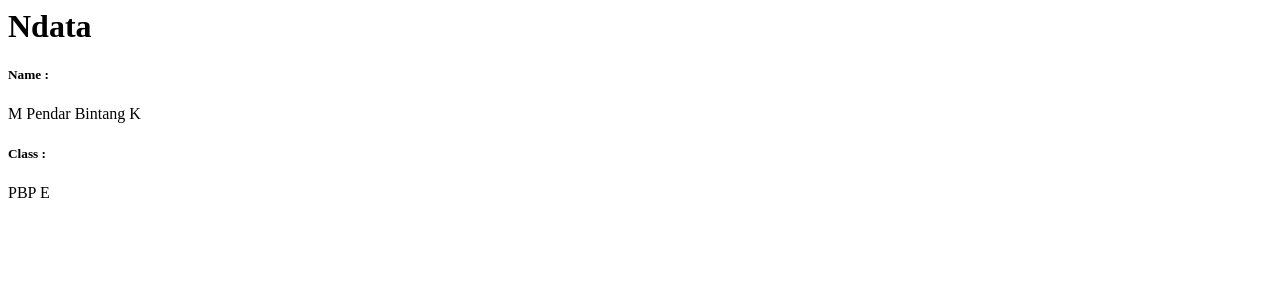
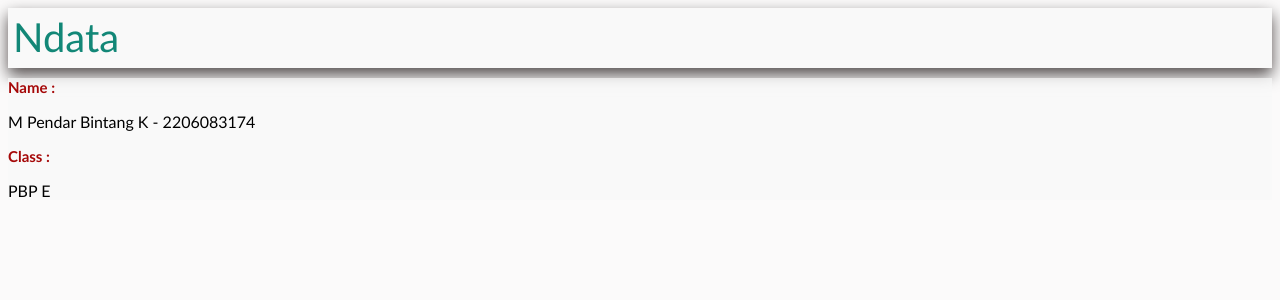
Before and after one commit to Pebintk/Ndata, a Django app: page / in a window 1280 px wide. Shown: the top 300 px of the page. Run offline with Django 4.2, Linux system fonts and the light colour scheme.

Commit message:
modify the html

```diff
--- a/main/templates/main.html
+++ b/main/templates/main.html
@@ -1,7 +1,49 @@
-<h1>{{ app }}</h1>
+<!DOCTYPE HTML>
+<head>
+    <meta charset="utf-8">
+    <meta http-equiv="X-UA-Compatible" content="IE=edge">
+    <title>Ndata</title>
+    <meta name="description" content="">
+    <meta name="viewport" content="width=device-width, initial-scale=1">
+    <link rel="stylesheet" href="">
+    <style>
+        *{
+            font-family: 'Trebuchet MS', 'Lucida Sans Unicode', 'Lucida Grande', 'Lucida Sans', Arial, sans-serif;
+            background-color: rgba(250, 249, 249, 0.692);
+        }
+        .wrap{
+            display: flex;
+            justify-content: start;
+            font-size: 20px;
+            width: 100%;
+            height: 60px;
+            box-shadow: 0 7px 15px 0 rgba(10, 0, 0, 0.692);
+        }
+        .brand{
+            display: flex;
+            flex-direction: row;
+            font-size: 40px;
+            padding: 5px;
+            color: rgb(18, 135, 119);
+        }
+        h2{
+            color:#a50808;
+            text-align: left;
+            font-size: 15px;
+            margin-top: 10px;
+            box-shadow: rgb;
+        }
+    </style>
+</head>
+<body>
+    <nav class = wrap>
+        <div class = brand>{{ app }}</div>
 
-<h5>Name :</h5>
-<p>{{ name }}</p>
-<h5>Class : </h5>
+        </div>
+</nav>
+    <h2>Name :</h2>
+    <p>{{ name }} - {{ npm }}</p>
+    <h2>Class : </h2>
+    <p>{{ class }} </p>
 
-<p>{{ class }} </p>
+</body>
--- a/main/views.py
+++ b/main/views.py
@@ -7,6 +7,7 @@ def show_main(request):
         'name': 'M Pendar Bintang K',
         'class': 'PBP E',
         "app" : "Ndata",
+        'npm' : '2206083174',
     }
 
     return render(request, "main.html", context)
```
Also changed, not shown: README.md.
